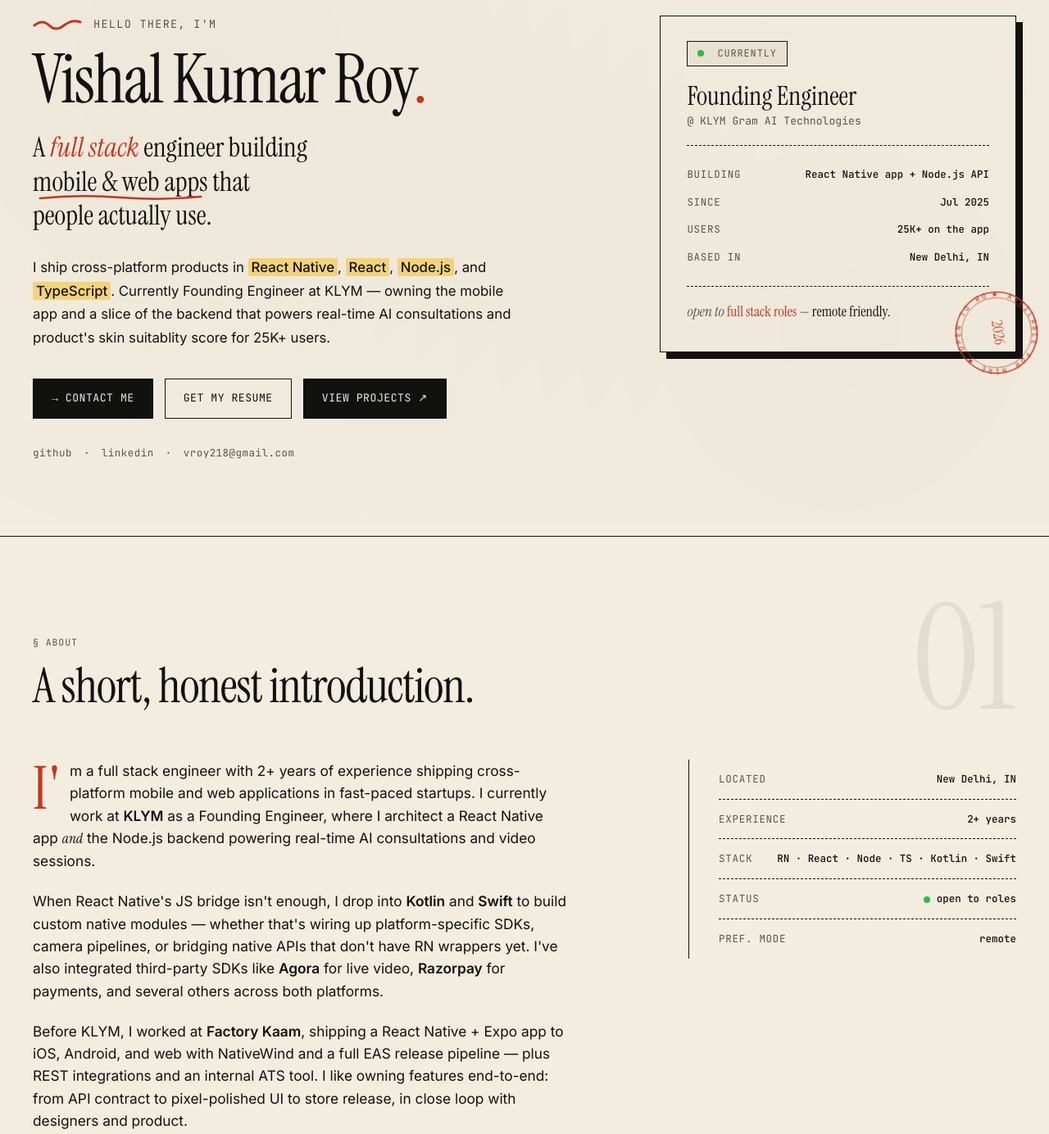
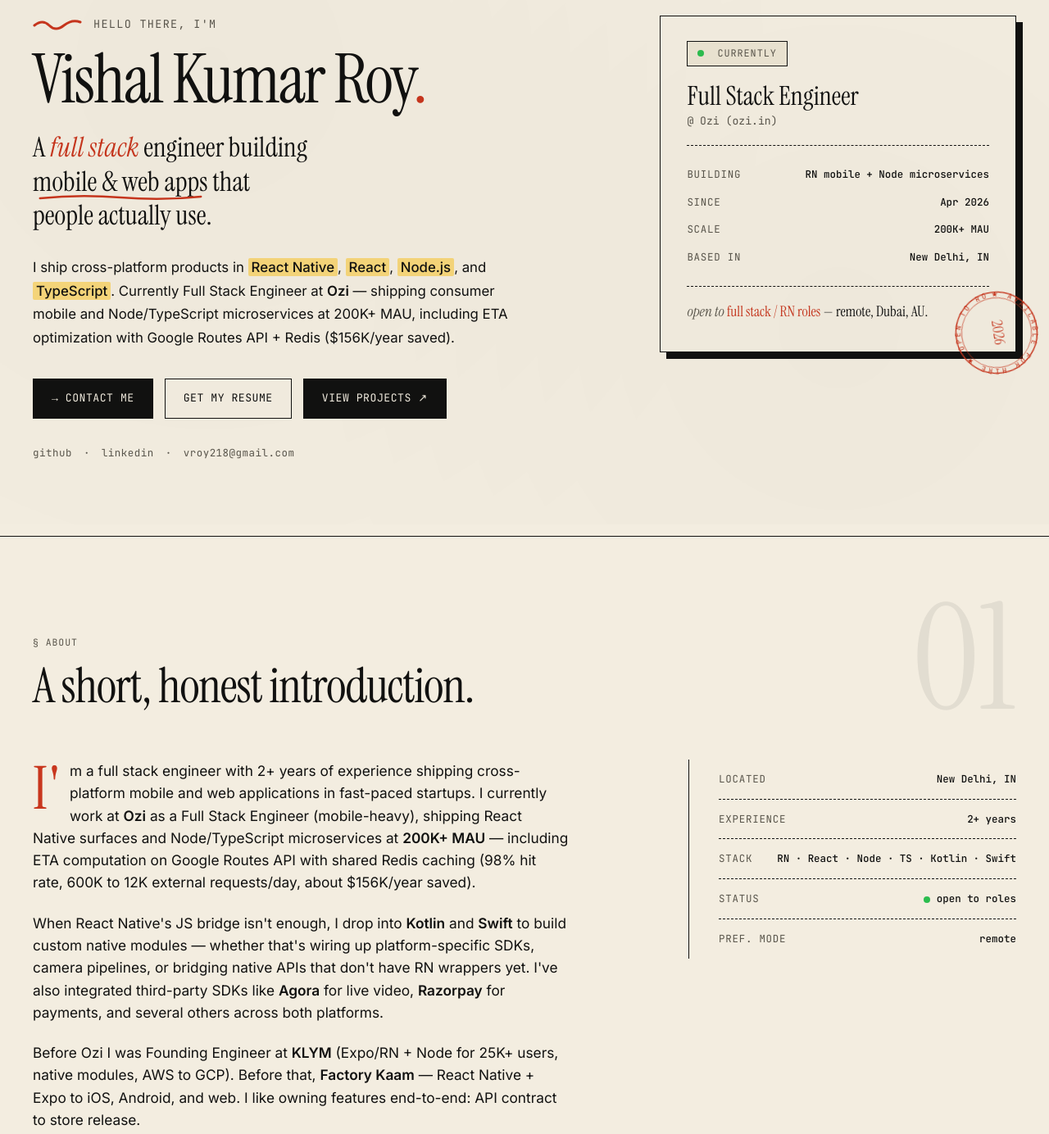
Before and after one commit to vkroy11/portfolio, a plain HTML site: page index.html in a window 1280 px wide. Shown: the part 160-1544 px from the top of the page at 82% size. Drawn offline with Linux system fonts and the light colour scheme.

Commit message:
Add Ozi role with ETA/Redis savings; refresh fullstack resume PDF
Promote Ozi (Apr 2026-present) as current role with Google Routes API + Redis
ETA optimization (98% cache hit, 600K to 12K requests/day, $156K/year). Move
KLYM to Jul 2025-Apr 2026 and refresh Vishal_Kumar_Roy_Resume.pdf from the
updated fullstack HTML for review before merge.

```diff
--- a/index.html
+++ b/index.html
@@ -3,7 +3,7 @@
 <head>
   <meta charset="UTF-8" />
   <meta name="viewport" content="width=device-width, initial-scale=1.0" />
-  <meta name="description" content="Vishal Kumar Roy — Full Stack Engineer building cross-platform mobile and web apps in React Native, React, Node.js, and TypeScript. Currently Founding Engineer at KLYM." />
+  <meta name="description" content="Vishal Kumar Roy — Full Stack Engineer building cross-platform mobile and web apps in React Native, React, Node.js, and TypeScript. Currently Full Stack Engineer at Ozi (200K+ MAU)." />
   <title>Vishal Kumar Roy — Full Stack Engineer</title>
 
   <!-- Favicon -->
@@ -15,7 +15,7 @@
   <meta property="og:type" content="website" />
   <meta property="og:url" content="https://www.vishalkumarroy.xyz/" />
   <meta property="og:title" content="Vishal Kumar Roy — Full Stack Engineer" />
-  <meta property="og:description" content="I build cross-platform mobile &amp; web apps in React Native, React, Node.js, and TypeScript. Currently Founding Engineer at KLYM — shipping a mobile app and backend for 25K+ users." />
+  <meta property="og:description" content="I build cross-platform mobile &amp; web apps in React Native, React, Node.js, and TypeScript. Currently Full Stack Engineer at Ozi — shipping mobile + Node services at 200K+ MAU." />
   <meta property="og:image" content="https://www.vishalkumarroy.xyz/og-image.png" />
   <meta property="og:image:width" content="1200" />
   <meta property="og:image:height" content="630" />
@@ -26,7 +26,7 @@
   <!-- Twitter Card -->
   <meta name="twitter:card" content="summary_large_image" />
   <meta name="twitter:title" content="Vishal Kumar Roy — Full Stack Engineer" />
-  <meta name="twitter:description" content="I build cross-platform mobile &amp; web apps in React Native, React, Node.js, and TypeScript. Founding Engineer at KLYM." />
+  <meta name="twitter:description" content="I build cross-platform mobile &amp; web apps in React Native, React, Node.js, and TypeScript. Full Stack Engineer at Ozi." />
   <meta name="twitter:image" content="https://www.vishalkumarroy.xyz/og-image.png" />
 
   <!-- Misc -->
@@ -96,8 +96,7 @@
           I ship cross-platform products in
           <mark>React&nbsp;Native</mark>, <mark>React</mark>,
           <mark>Node.js</mark>, and <mark>TypeScript</mark>.
-          Currently Founding Engineer at KLYM — owning the mobile app
-          and a slice of the backend that powers real-time AI consultations and product's skin suitablity score for 25K+ users.
+          Currently Full Stack Engineer at <strong>Ozi</strong> — shipping consumer mobile and Node/TypeScript microservices at 200K+ MAU, including ETA optimization with Google Routes API + Redis ($156K/year saved).
         </p>
         <div class="hero__cta">
           <a href="#contact" class="btn">→ contact me</a>
@@ -115,17 +114,17 @@
 
       <aside class="hero__card" aria-label="currently">
         <div class="card__tag"><span class="pulse"></span> currently</div>
-        <p class="card__role">Founding Engineer</p>
-        <p class="card__where">@ KLYM Gram AI Technologies</p>
+        <p class="card__role">Full Stack Engineer</p>
+        <p class="card__where">@ Ozi (ozi.in)</p>
         <hr class="card__rule" />
         <dl class="card__stats">
-          <div><dt>building</dt><dd>React Native app + Node.js API</dd></div>
-          <div><dt>since</dt><dd>Jul 2025</dd></div>
-          <div><dt>users</dt><dd>25K+ on the app</dd></div>
+          <div><dt>building</dt><dd>RN mobile + Node microservices</dd></div>
+          <div><dt>since</dt><dd>Apr 2026</dd></div>
+          <div><dt>scale</dt><dd>200K+ MAU</dd></div>
           <div><dt>based in</dt><dd>New Delhi, IN</dd></div>
         </dl>
         <hr class="card__rule" />
-        <p class="card__sign"><em>open to</em> <strong>full stack roles</strong> — remote friendly.</p>
+        <p class="card__sign"><em>open to</em> <strong>full stack / RN roles</strong> — remote, Dubai, AU.</p>
         <div class="card__stamp" aria-hidden="true">
           <svg viewBox="0 0 160 160" width="100%" height="100%">
             <defs>
@@ -156,10 +155,7 @@
         <p class="dropcap">
           I'm a full stack engineer with 2+ years of experience shipping
           cross-platform mobile and web applications in fast-paced
-          startups. I currently work at <strong>KLYM</strong> as a
-          Founding Engineer, where I architect a React Native app
-          <em>and</em> the Node.js backend powering real-time AI
-          consultations and video sessions.
+          startups. I currently work at <strong>Ozi</strong> as a Full Stack Engineer (mobile-heavy), shipping React Native surfaces and Node/TypeScript microservices at <strong>200K+ MAU</strong> — including ETA computation on Google Routes API with shared Redis caching (98% hit rate, 600K to 12K external requests/day, about $156K/year saved).
         </p>
         <p>
           When React Native's JS bridge isn't enough, I drop into
@@ -171,12 +167,7 @@
           for payments, and several others across both platforms.
         </p>
         <p>
-          Before KLYM, I worked at <strong>Factory Kaam</strong>, shipping
-          a React Native + Expo app to iOS, Android, and web with
-          NativeWind and a full EAS release pipeline — plus REST
-          integrations and an internal ATS tool. I like owning features
-          end-to-end: from API contract to pixel-polished UI to store
-          release, in close loop with designers and product.
+          Before Ozi I was Founding Engineer at <strong>KLYM</strong> (Expo/RN + Node for 25K+ users, native modules, AWS to GCP). Before that, <strong>Factory Kaam</strong> — React Native + Expo to iOS, Android, and web. I like owning features end-to-end: API contract to store release.
         </p>
         <p>
           I hold a B.Tech in Mechanical Engineering (minor in Computer
@@ -208,7 +199,28 @@
     <ol class="worklist">
 
       <li class="job">
-        <div class="job__years"><span>Jul 2025</span><span class="to">—</span><span>now</span></div>
+        <div class="job__years"><span>Apr 2026</span><span class="to">-</span><span>now</span></div>
+        <div class="job__body">
+          <h3>
+            <span class="job__role">Full Stack Engineer (Mobile-heavy)</span>
+            <span class="at">at</span>
+            <a class="job__co" href="https://ozi.in" target="_blank" rel="noopener">Ozi</a>
+          </h3>
+          <p class="job__loc">India &nbsp;&middot;&nbsp; mobile + backend &middot; 200K+ MAU</p>
+          <ul class="job__bullets">
+            <li>Optimized ETA computation using <strong>Google Routes API</strong> and shared <strong>Redis</strong> caching, improving cache hit rate to <strong>98%</strong> and reducing external API usage from <strong>600K to 12K</strong> requests/day, saving <strong>$156K</strong> annuallyually.</li>
+            <li>Ship end-to-end features across consumer <strong>React Native</strong> / Flutter surfaces, a warehouse ops app on Newland MT93 handheld scanners, a <strong>Next.js</strong> / React admin panel, and <strong>Node.js + Express + TypeScript</strong> microservices on MySQL, Redis, SQS, and gRPC at <strong>200K+</strong> monthly active users.</li>
+            <li>Built a cohort resolver microservice evaluating streamed user events against entry/exit rules for real-time segment membership powering merchandising and analytics.</li>
+            <li>Architected ozi-dev-proxy: header-routed Node.js proxy with per-branch Docker containers on EC2 behind Nginx/ALB so ~40 engineers can test 8 concurrent feature branches with zero-downtime cutover.</li>
+            <li>Owned customer and warehouse flows spanning subscriptions, payments (Razorpay / Juspay), deep linking, push notifications, offline-first patterns, and production incident response via New Relic.</li>
+          </ul>
+          <p class="job__tags">React Native &middot; Node.js &middot; TypeScript &middot; Redis &middot; Google Routes API &middot; MySQL &middot; SQS &middot; gRPC &middot; Next.js &middot; AWS</p>
+        </div>
+      </li>
+
+
+      <li class="job">
+        <div class="job__years"><span>Jul 2025</span><span class="to">—</span><span>Apr 2026</span></div>
         <div class="job__body">
           <h3>
             <span class="job__role">Founding Engineer</span>
```
Also changed, not shown: 1 other file.
